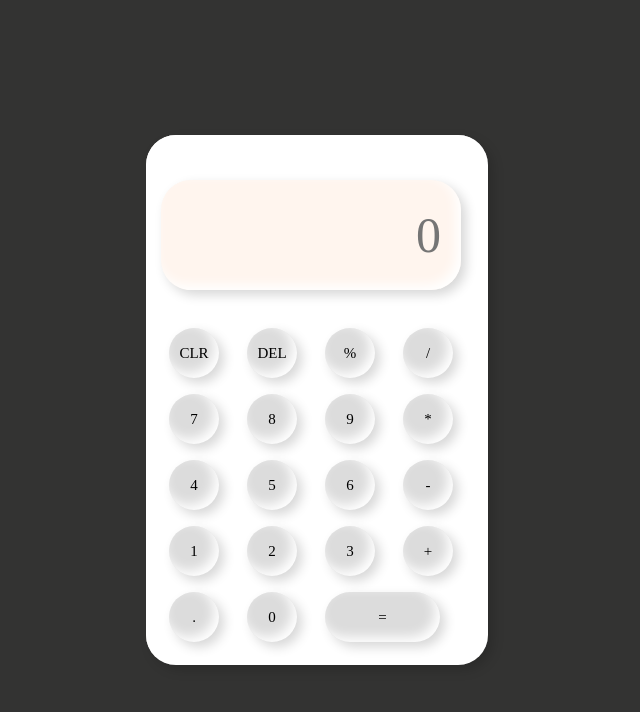
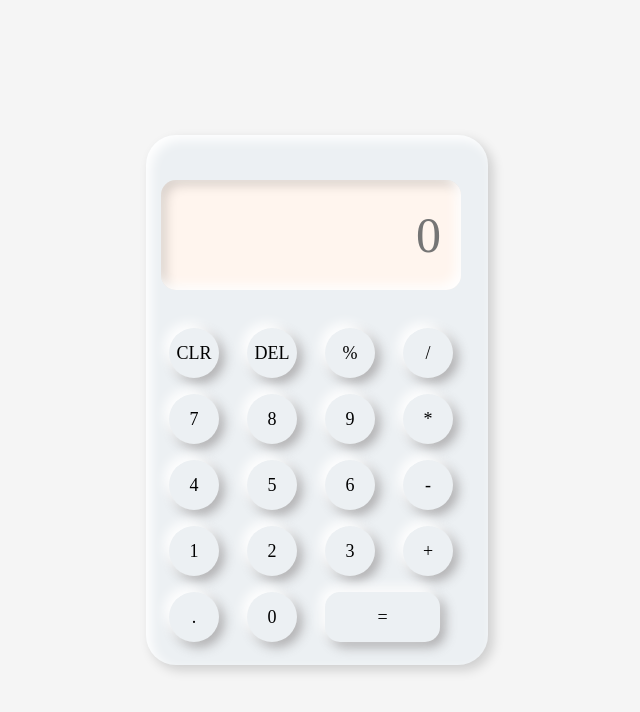
Before and after one commit to SivaranjaniSahadevan07/Simple_Calculator, a plain HTML site: page index.html in a window 1280 px wide. Shown: the whole page, without its empty margins (323-963 px from the left). Drawn offline with Linux system fonts and the light colour scheme.

Commit message:
Update style.css

```diff
--- a/style.css
+++ b/style.css
@@ -4,17 +4,15 @@
     font-family: 'Times New Roman', Times, serif;
     outline: none;
 }
-html{
-    background: #333332;
-}
 .container{
     height: 100vh;
     display: flex;
     justify-content: center;
     align-items: center;
+    background-color: whitesmoke;
 }
 .calculator{
-    background-color: white;
+    background-color: #ecf0f3;
     padding: 15px;
     border-radius: 30px;
     box-shadow: inset 5px 5px 12px white,5px 5px 12px rgba(0,0,0,.16);
@@ -26,9 +24,9 @@ input{
     height: 70px;
     width: 260px;
     background-color: seashell;
-    box-shadow: inset -5px -5px 12px white,5px 5px 12px rgba(0,0,0,.16);
+    box-shadow: inset -5px -5px 12px white, inset 5px 5px 12px rgba(0,0,0,.16);
     border: none;
-    border-radius: 30px;
+    border-radius: 15px;
     color: silver;
     font-size: 50px;
     text-align: end;
@@ -39,16 +37,16 @@ input{
 button{
     height: 50px;
     width: 50px;
-    background-color: gainsboro;
-    box-shadow: inset -5px -5px 12px white,5px 5px 12px rgba(0,0,0,.16);
+    background-color: #ecf0f3;
+    box-shadow: -5px -5px 12px white,5px 5px 12px rgba(102, 97, 97, 0.479);
     border: none;
-    border-radius: 50%;
+    border-radius: 50px;
     margin: 8px;
-    font-size: 15px;
+    font-size: 18px;
 }
 .equal{
     width: 115px;
-    border-radius: 40px;
-    background-color: gainsboro;
-    box-shadow: inset -5px -5px 12px white,5px 5px 12px rgba(0,0,0,.16);
+    border-radius: 15px;
+    background-color: #ecf0f3;
+    box-shadow:  -5px -5px 12px white, 5px 5px 12px rgba(102, 97, 97, 0.479);
 }
```
